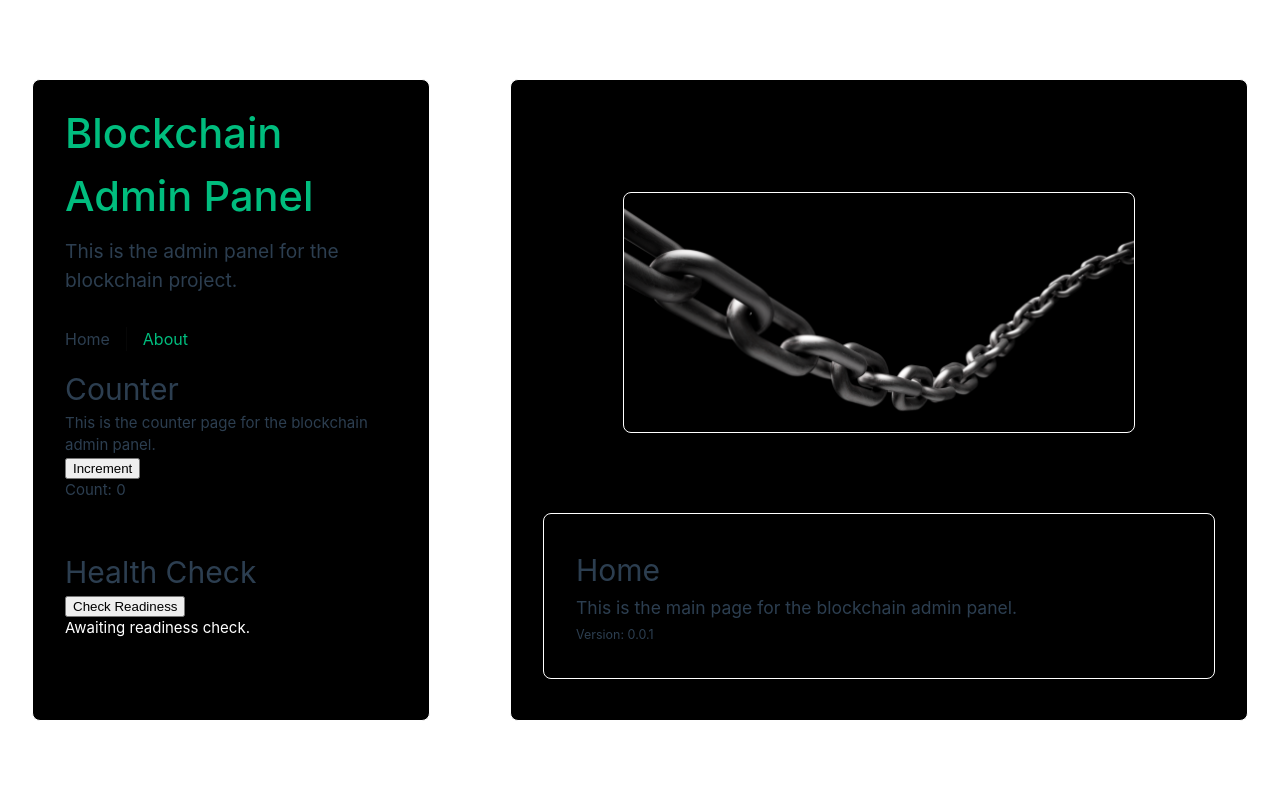
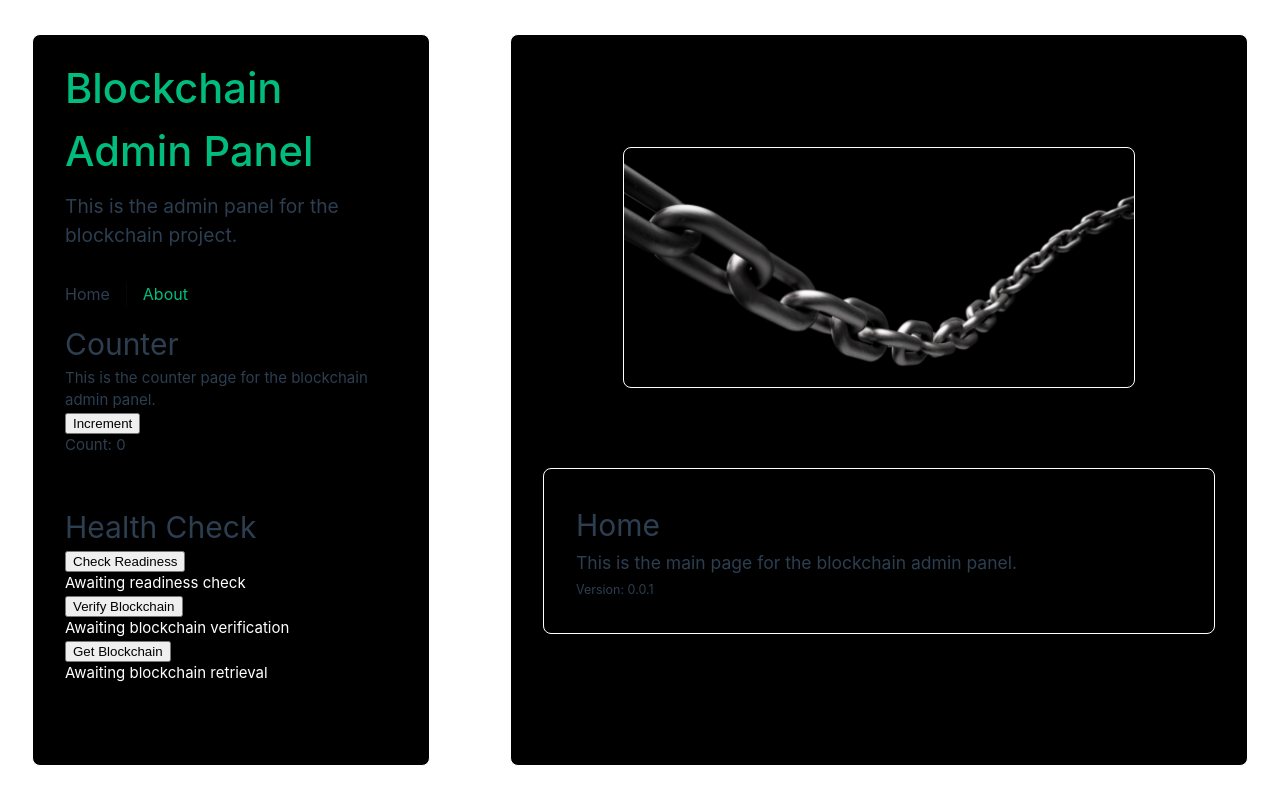
Before and after one commit to hunteryavitz/blockchain-client-admin, a Vue app: page / in a window 1280 px wide. Built offline with nearby package versions, Linux system fonts and the light colour scheme.

Commit message:
added get blockchain ui component

```diff
--- a/src/components/ReadinessCheck.vue
+++ b/src/components/ReadinessCheck.vue
@@ -4,6 +4,15 @@
     <button @click="checkReadiness">Check Readiness</button>
       <p :style="{color: messageColor}" v-if="loading">Loading...</p>
       <p :style="{color: messageColor}" v-else>{{ readinessMessage }}</p>
+
+    <button @click="verifyBlockchain">Verify Blockchain</button>
+      <p :style="{color: verifyMessageColor}" v-if="loadingVerify">Loading...</p>
+      <p :style="{color: verifyMessageColor}" v-else>{{ verifyMessage }}</p>
+
+    <button @click="getBlockchain">Get Blockchain</button>
+    <p :style="{color: getMessageColor}" v-if="loadingGet">Loading...</p>
+    <p :style="{color: getMessageColor}" v-else>{{ blockchainMessage }}</p>
+
   </div>
 </template>
 
@@ -15,8 +24,15 @@ export default {
 
   setup() {
     const loading = ref(false);
-    const readinessMessage = ref('Awaiting readiness check.');
+    const loadingVerify = ref(false);
+    const loadingGet = ref(false);
+    const readinessMessage = ref('Awaiting readiness check');
+    const verifyMessage = ref('Awaiting blockchain verification');
+    const blockchainMessage = ref('Awaiting blockchain retrieval');
+
     const messageColor = ref('white');
+    const verifyMessageColor = ref('white');
+    const getMessageColor = ref('white');
 
     const checkReadiness = async () => {
       loading.value = true;
@@ -41,11 +57,67 @@ export default {
       }
     };
 
+    const getBlockchain = async () => {
+      loadingGet.value = true;
+      getMessageColor.value = 'white';
+
+      try {
+        const response = await fetch('http://localhost:8080/api/v1/blockchain/getBlockchain');
+        const blockchain = await response.json(); // This is a blockchain.
+
+        console.log(blockchain);
+
+        if (blockchain) {
+          blockchainMessage.value = blockchain;
+          getMessageColor.value = 'green';
+        } else {
+          blockchainMessage.value = 'Blockchain not retrieved';
+          getMessageColor.value = 'red';
+        }
+      } catch (error) {
+        blockchainMessage.value = 'Error occurred while fetching blockchain';
+        getMessageColor.value = 'red';
+      } finally {
+        loadingGet.value = false;
+      }
+    };
+
+    const verifyBlockchain = async () => {
+      loadingVerify.value = true;
+      verifyMessageColor.value = 'white';
+
+      try {
+        const response = await fetch('http://localhost:8080/api/v1/verifyBlockchain');
+        const isVerified = await response.json(); // This is a boolean.
+
+        if (isVerified) {
+          verifyMessage.value = 'Blockchain is valid';
+          verifyMessageColor.value = 'green';
+        } else {
+          verifyMessage.value = 'Blockchain is not valid';
+          verifyMessageColor.value = 'red';
+        }
+      } catch (error) {
+        verifyMessage.value = 'Error occurred while fetching verification status';
+        verifyMessageColor.value = 'red';
+      } finally {
+        loadingVerify.value = false;
+      }
+    };
+
     return {
       loading,
+      loadingVerify,
+      loadingGet,
       readinessMessage,
       checkReadiness,
-      messageColor
+      verifyBlockchain,
+      verifyMessage,
+      getBlockchain,
+      blockchainMessage,
+      messageColor,
+      verifyMessageColor,
+      getMessageColor,
     };
   },
 };
```
Also changed, not shown: 2 other files (tests, documents, lock files or other folders).
